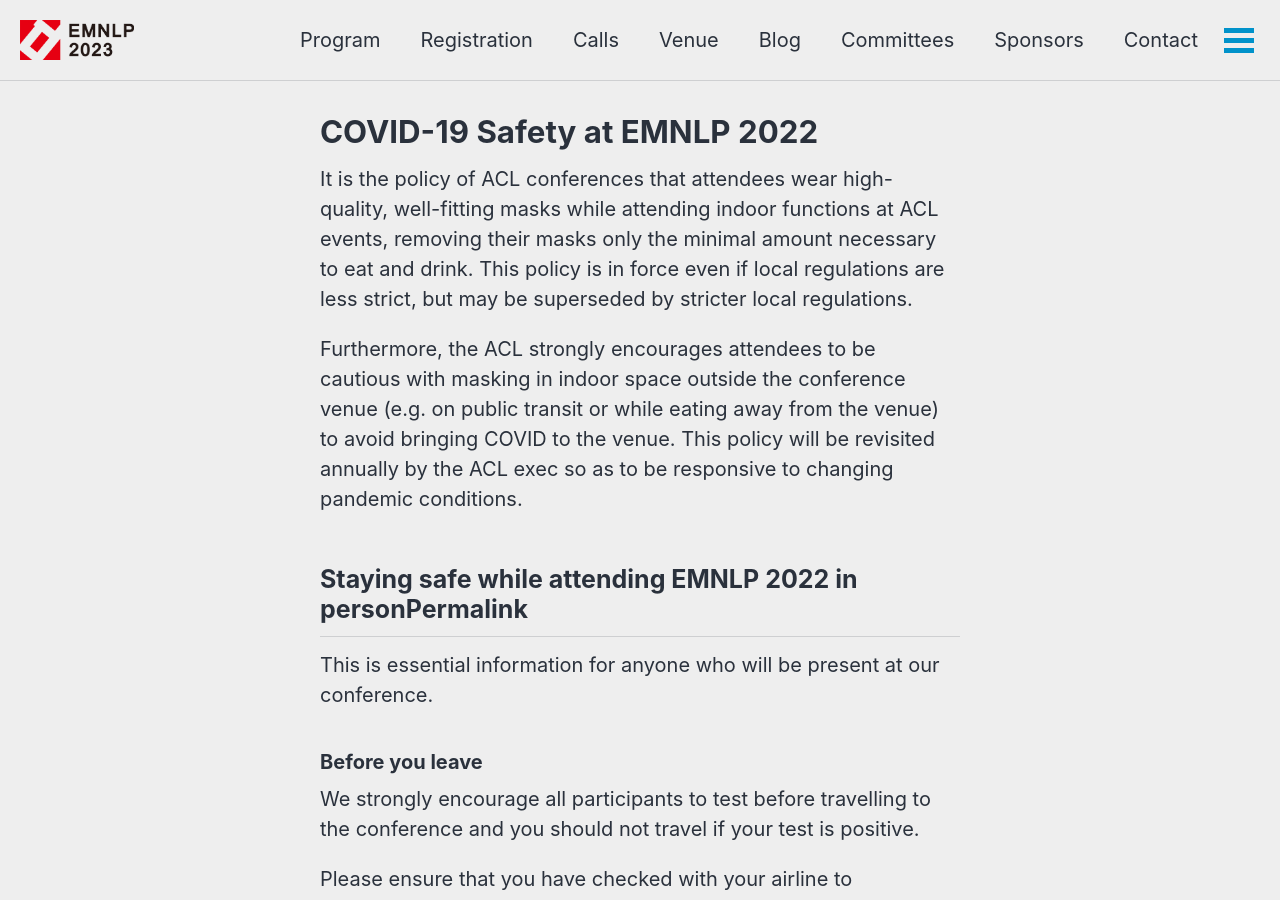
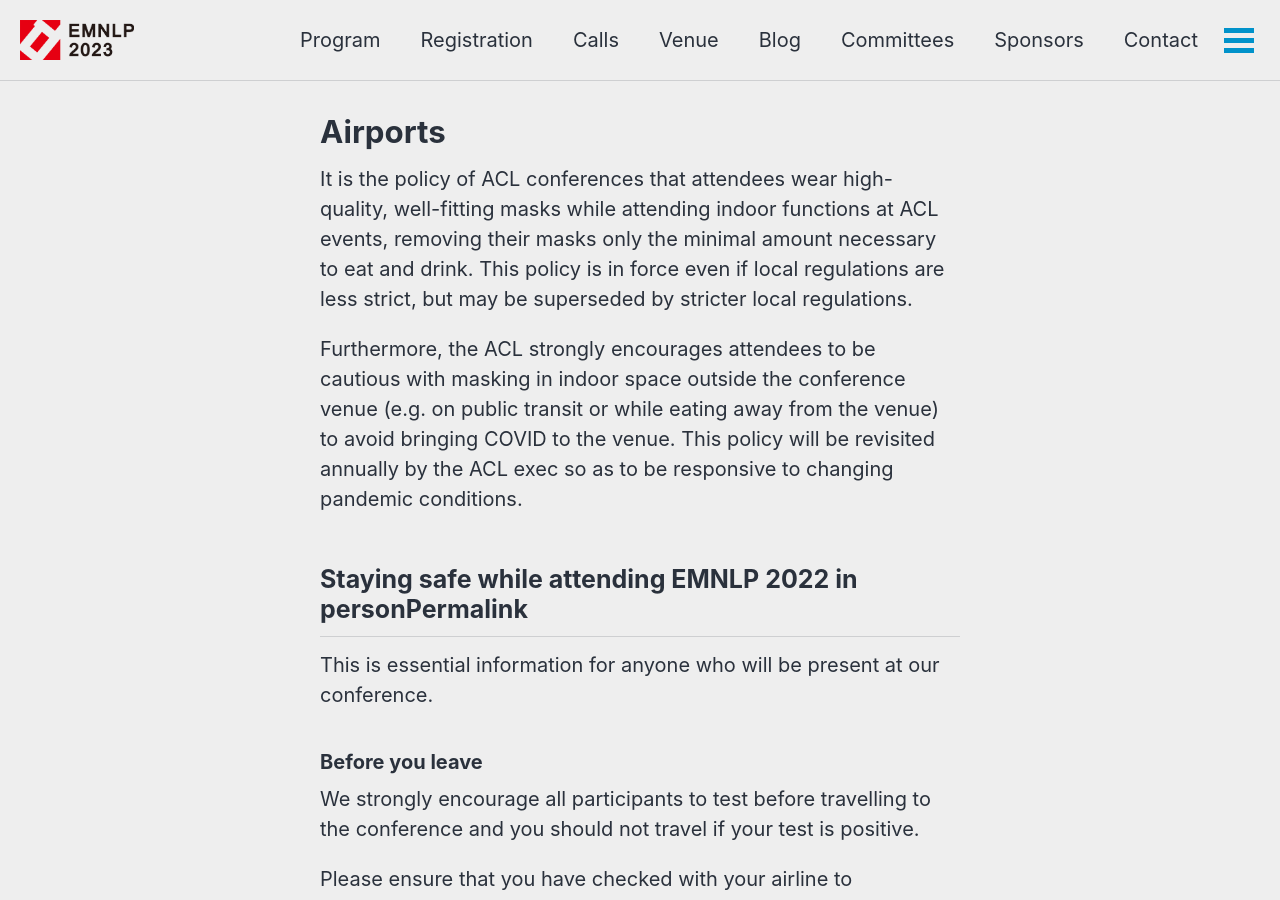
Before and after one commit to acl-org/emnlp-2023, a Jekyll site: the page built from _pages/participants/airports.md, in a window 1280 px wide and 900 px high. Built offline with Jekyll 4.4.1, drawn with Linux system fonts in a browser that asks for light colours; cached includes are drawn as plain includes; nearby versions of some CDN libraries.

Commit message:
Update and rename Airports.md to airports.md

```diff
--- a/_pages/participants/Airports.md
+++ b/_pages/participants/airports.md
@@ -1,7 +1,7 @@
 ---
-title: COVID-19 Safety at EMNLP 2022
+title: Airports
 layout: single
-permalink: /participants/covid_19_safety/
+permalink: /participants/airports/
 sidebar:
     nav: participants
 toc: false
```
